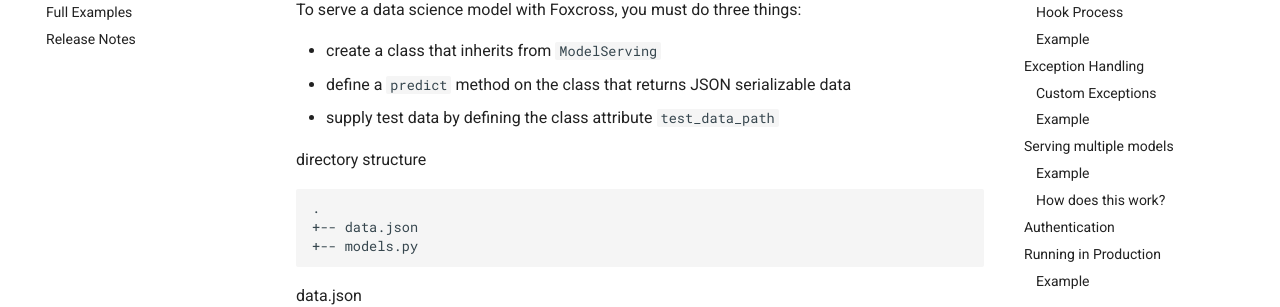
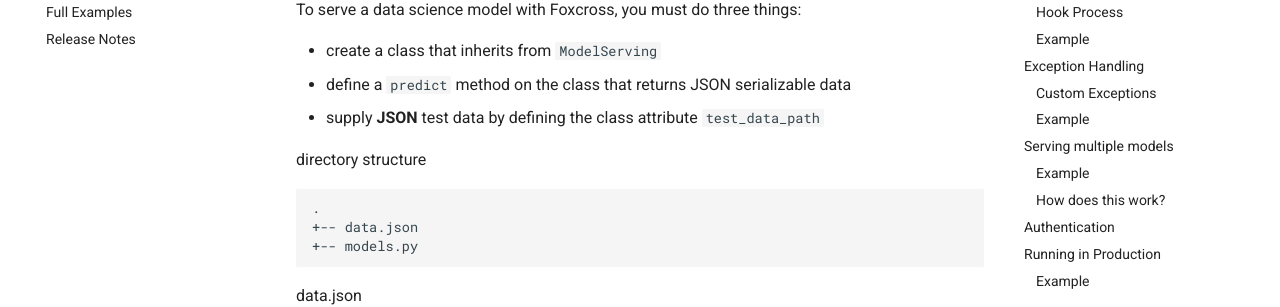
Before and after one commit to laactechnology/foxcross, an MkDocs documentation site: the page built from docs/serving.md, in a window 1280 px wide and 900 px high. Shown: the part 234-541 px from the top of the window. Built offline with MkDocs 1.6.1 and Material for MkDocs 9.7.7, drawn with Linux system fonts in a browser that asks for light colours; comment, search, counter and statistics services are not loaded.

Commit message:
adding json requirement to test data in docs

````diff
--- a/docs/serving.md
+++ b/docs/serving.md
@@ -5,7 +5,7 @@
 
 * create a class that inherits from `ModelServing`
 * define a `predict` method on the class that returns JSON serializable data
-* supply test data by defining the class attribute `test_data_path`
+* supply **JSON** test data by defining the class attribute `test_data_path`
 
 directory structure
 ```
````
